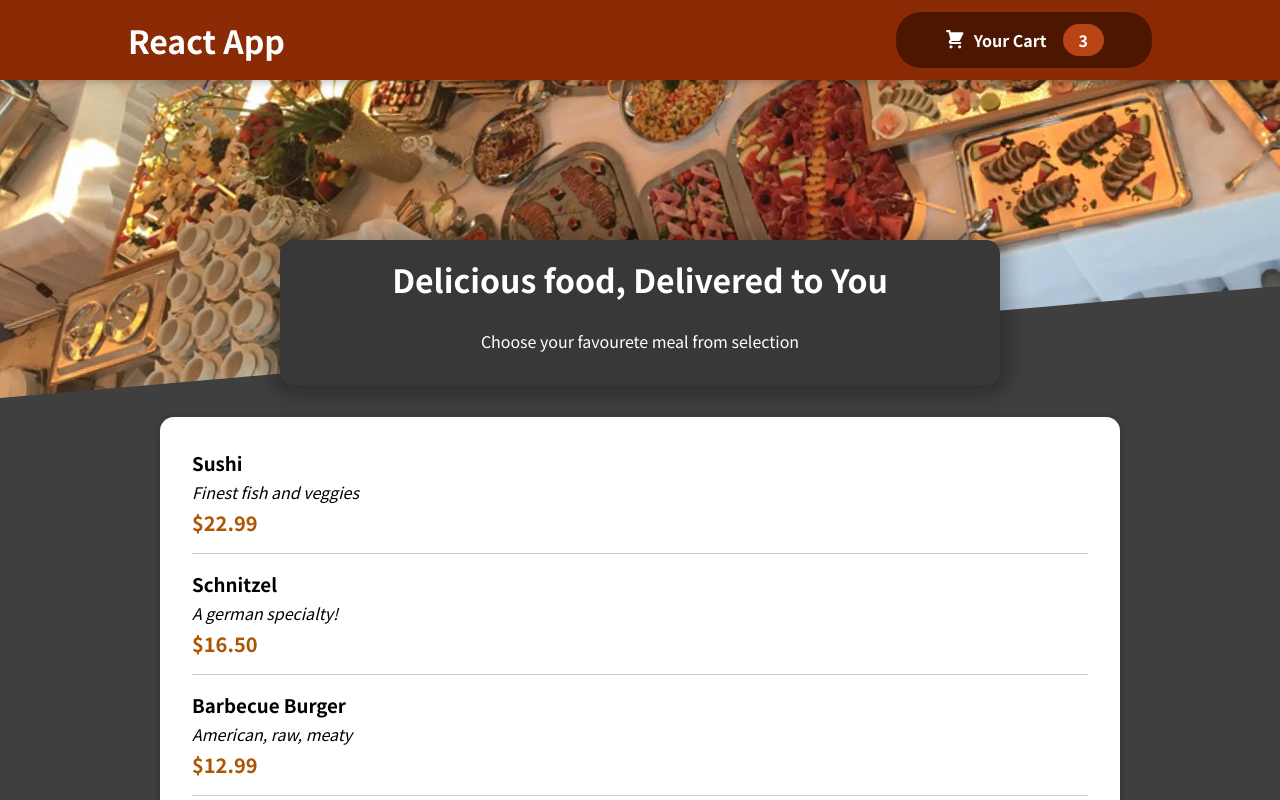
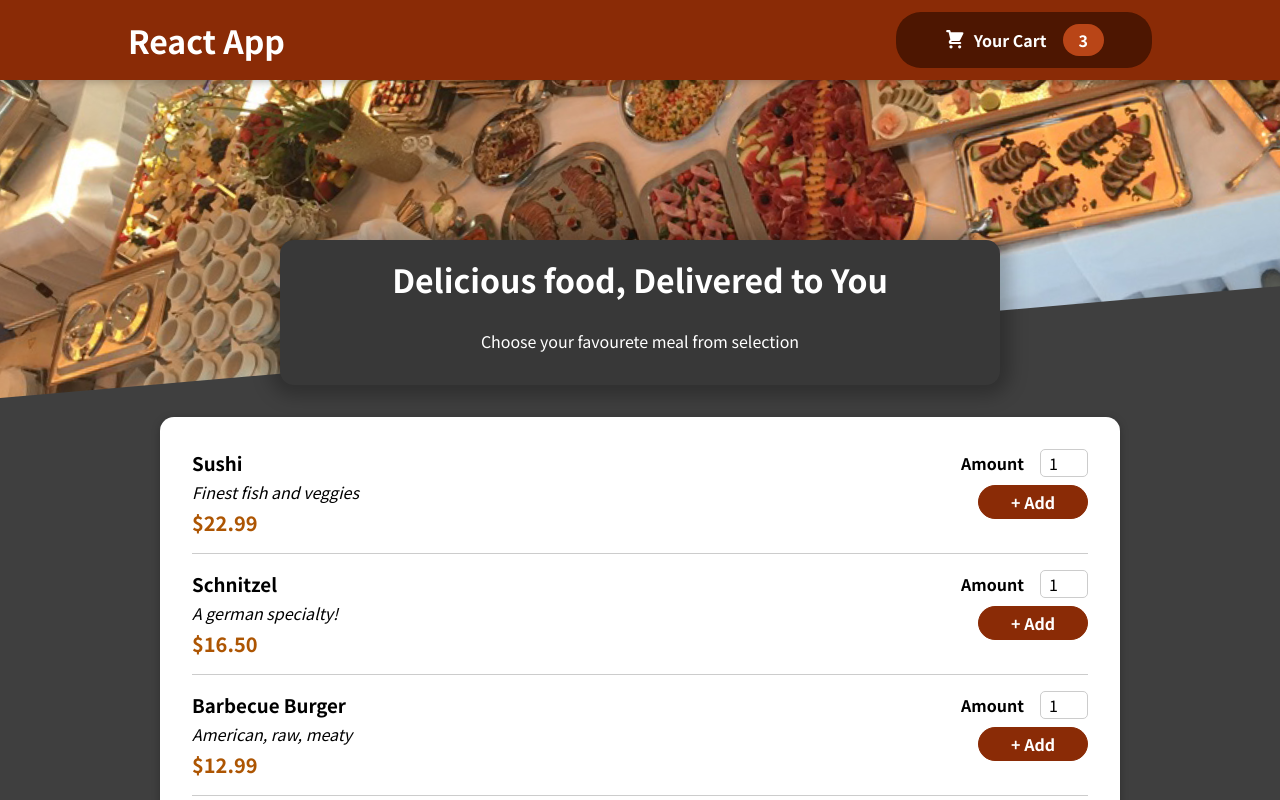
Before and after one commit to GabrieleScano/e-food, a JavaScript app: page / in a window 1280 px wide. Shown: the top 800 px of the page. Built offline with nearby package versions, Linux system fonts and the light colour scheme.

Commit message:
Add input component

```diff
--- a/src/components/Meals/MealItem.js
+++ b/src/components/Meals/MealItem.js
@@ -1,4 +1,5 @@
 import classes from './MealItem.module.css'
+import { MealItemForm } from './MealItemForm'
 
 export const MealItem = (props) => {
     const price = `$${props.price.toFixed(2)}`
@@ -8,9 +9,9 @@
                 <h3>{props.name}</h3>
                 <div className={classes.description}>{props.description}</div>
                 <div className={classes.price}>{price}</div>
-                <div>
-
-                </div>
+            </div>
+            <div>
+                <MealItemForm />
             </div>
         </li>
     )
--- a/src/components/Meals/MealItemForm.js
+++ b/src/components/Meals/MealItemForm.js
@@ -0,0 +1,21 @@
+import { Input } from '../UI/Input'
+import classes from './MealItemForm.module.css'
+
+export const MealItemForm = (props) => {
+    return (
+        <form className={classes.form}>
+            <Input
+                label='Amount'
+                input={{
+                    id: 'amount',
+                    type: 'number',
+                    min: '1',
+                    max: '5',
+                    step: '1',
+                    defaultValue: '1',
+                }}
+            />
+            <button>+ Add</button>
+        </form>
+    )
+}
--- /dev/null
+++ b/src/components/Meals/MealItemForm.module.css
@@ -0,0 +1,20 @@
+.form {
+    text-align: right;
+  }
+
+  .form button {
+    font: inherit;
+    cursor: pointer;
+    background-color: #8a2b06;
+    border: 1px solid #8a2b06;
+    color: white;
+    padding: 0.25rem 2rem;
+    border-radius: 20px;
+    font-weight: bold;
+  }
+
+  .form button:hover,
+  .form button:active {
+    background-color: #641e03;
+    border-color: #641e03;
+  }
--- /dev/null
+++ b/src/components/UI/Input.js
@@ -0,0 +1,10 @@
+import classes from './Input.module.css'
+
+export const Input = (props) => {
+    return (
+        <div className={classes.input}>
+            <label htmlFor={props.input.id}>{props.label}</label>
+            <input {...props.input} />
+        </div>
+    )
+}
--- /dev/null
+++ b/src/components/UI/Input.module.css
@@ -0,0 +1,18 @@
+.input {
+    display: flex;
+    align-items: center;
+    margin-bottom: 0.5rem;
+  }
+
+  .input label {
+    font-weight: bold;
+    margin-right: 1rem;
+  }
+
+  .input input {
+    width: 3rem;
+    border-radius: 5px;
+    border: 1px solid #ccc;
+    font: inherit;
+    padding-left: 0.5rem;
+  }
```
